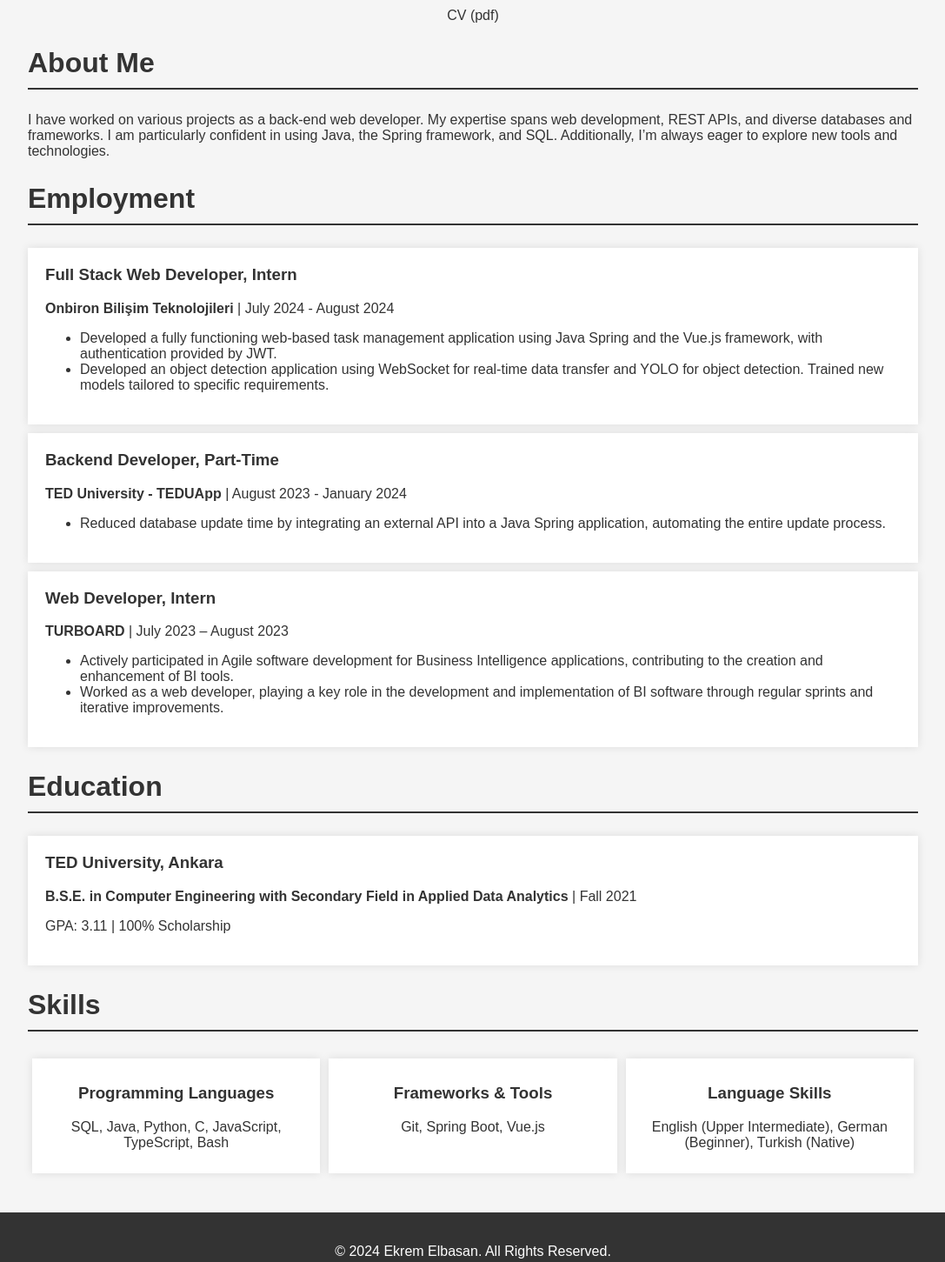
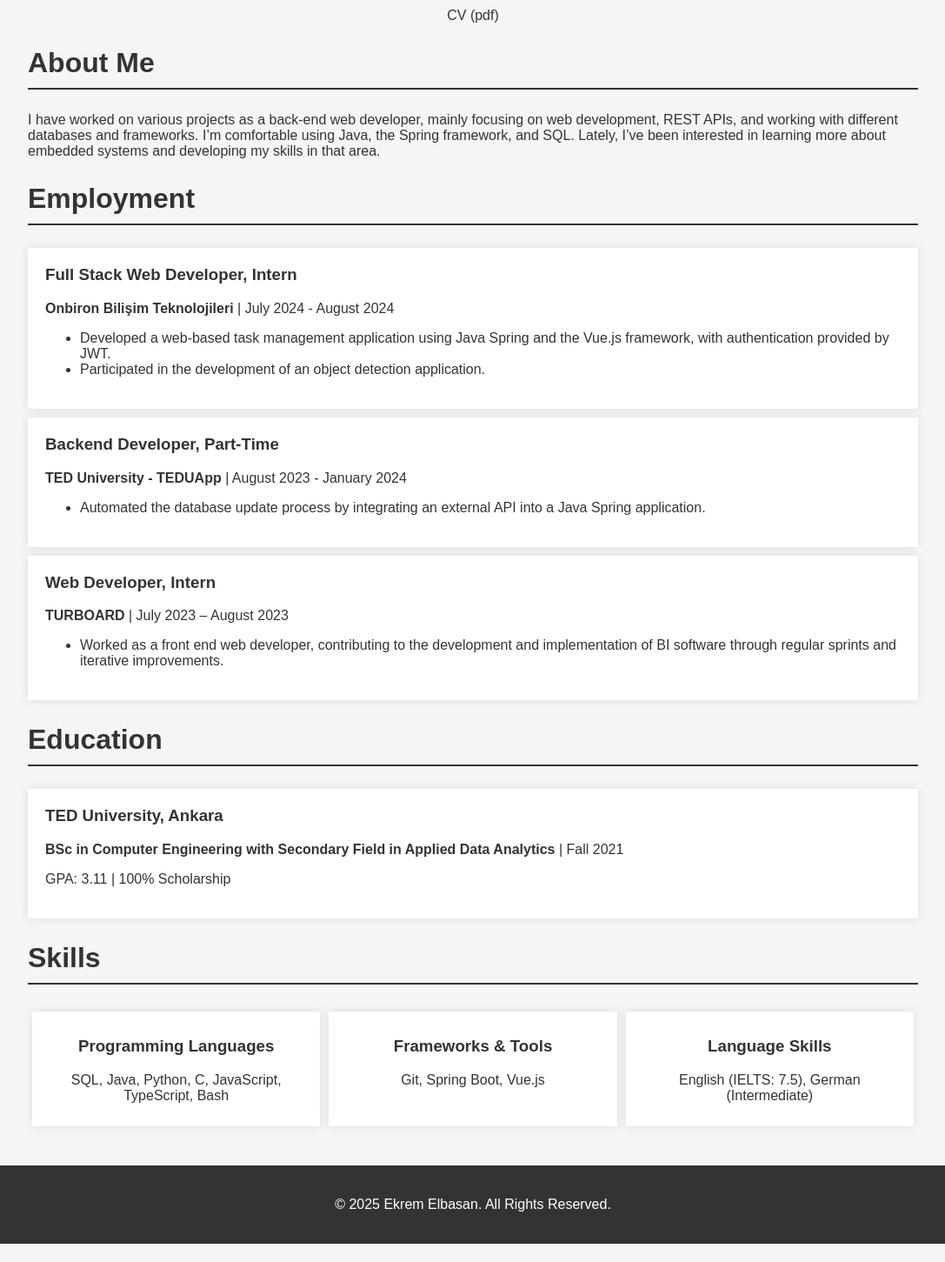
Before and after one commit to ekrlbn/ekrlbn.github.io, a plain HTML site: page index.html in a window 1280 px wide. Shown: the part 280-1731 px from the top of the page at 87% size, without its empty margins (96-1183 px from the left). After the commit the page ends 1710 px from the top, so only its background shows below. Drawn offline with Linux system fonts and the light colour scheme.

Commit message:
update CV and index.html with recent experience and skills enhancements

```diff
--- a/index.html
+++ b/index.html
@@ -110,11 +110,7 @@
 			<section>
 				<h2>About Me</h2>
 				<p>
-					I have worked on various projects as a back-end web developer.
-					My expertise spans web development, REST APIs, and diverse databases and
-					frameworks. I am particularly confident in using Java, the Spring
-					framework, and SQL. Additionally, I’m always eager to explore new
-					tools and technologies.
+					I have worked on various projects as a back-end web developer, mainly focusing on web development, REST APIs, and working with different databases and frameworks. I’m comfortable using Java, the Spring framework, and SQL. Lately, I’ve been interested in learning more about embedded systems and developing my skills in that area.
 				</p>
 			</section>
 
@@ -125,12 +121,11 @@
 					<p><strong>Onbiron Bilişim Teknolojileri</strong> | July 2024 - August 2024</p>
 					<ul>
 						<li>
-							Developed a fully functioning web-based task management application
+							Developed a web-based task management application
 							using Java Spring and the Vue.js framework, with authentication provided by JWT.
 						</li>
 						<li>
-							Developed an object detection application using WebSocket for real-time data
-							transfer and YOLO for object detection. Trained new models tailored to specific requirements.
+							Participated in the development of an object detection application.
 						</li>
 					</ul>
 				</div>
@@ -141,8 +136,7 @@
 					</p>
 					<ul>
 						<li>
-							Reduced database update time by integrating an external API into a
-							Java Spring application, automating the entire update process.
+							Automated the database update process by integrating an external API into a Java Spring application.
 						</li>
 					</ul>
 				</div>
@@ -151,14 +145,7 @@
 					<p><strong>TURBOARD</strong> | July 2023 – August 2023</p>
 					<ul>
 						<li>
-							Actively participated in Agile software development for Business
-							Intelligence applications, contributing to the creation and
-							enhancement of BI tools.
-						</li>
-						<li>
-							Worked as a web developer, playing a key role in the development
-							and implementation of BI software through regular sprints and
-							iterative improvements.
+							Worked as a front end web developer, contributing to the development and implementation of BI software through regular sprints and iterative improvements.
 						</li>
 					</ul>
 				</div>
@@ -170,7 +157,7 @@
 					<h3>TED University, Ankara</h3>
 					<p>
 						<strong
-							>B.S.E. in Computer Engineering with Secondary Field in Applied
+							>BSc in Computer Engineering with Secondary Field in Applied
 							Data Analytics</strong
 						>
 						| Fall 2021
@@ -192,14 +179,14 @@
 					</div>
 					<div class="skill">
 						<h3>Language Skills</h3>
-						<p>English (Upper Intermediate), German (Beginner), Turkish (Native)</p>
+						<p>English (IELTS: 7.5), German (Intermediate)</p>
 					</div>
 				</div>
 			</section>
 		</div>
 
 		<footer>
-			<p>&copy; 2024 Ekrem Elbasan. All Rights Reserved.</p>
+			<p>&copy; 2025 Ekrem Elbasan. All Rights Reserved.</p>
 		</footer>
 	</body>
 </html>
```
Also changed, not shown: 1 other file.
